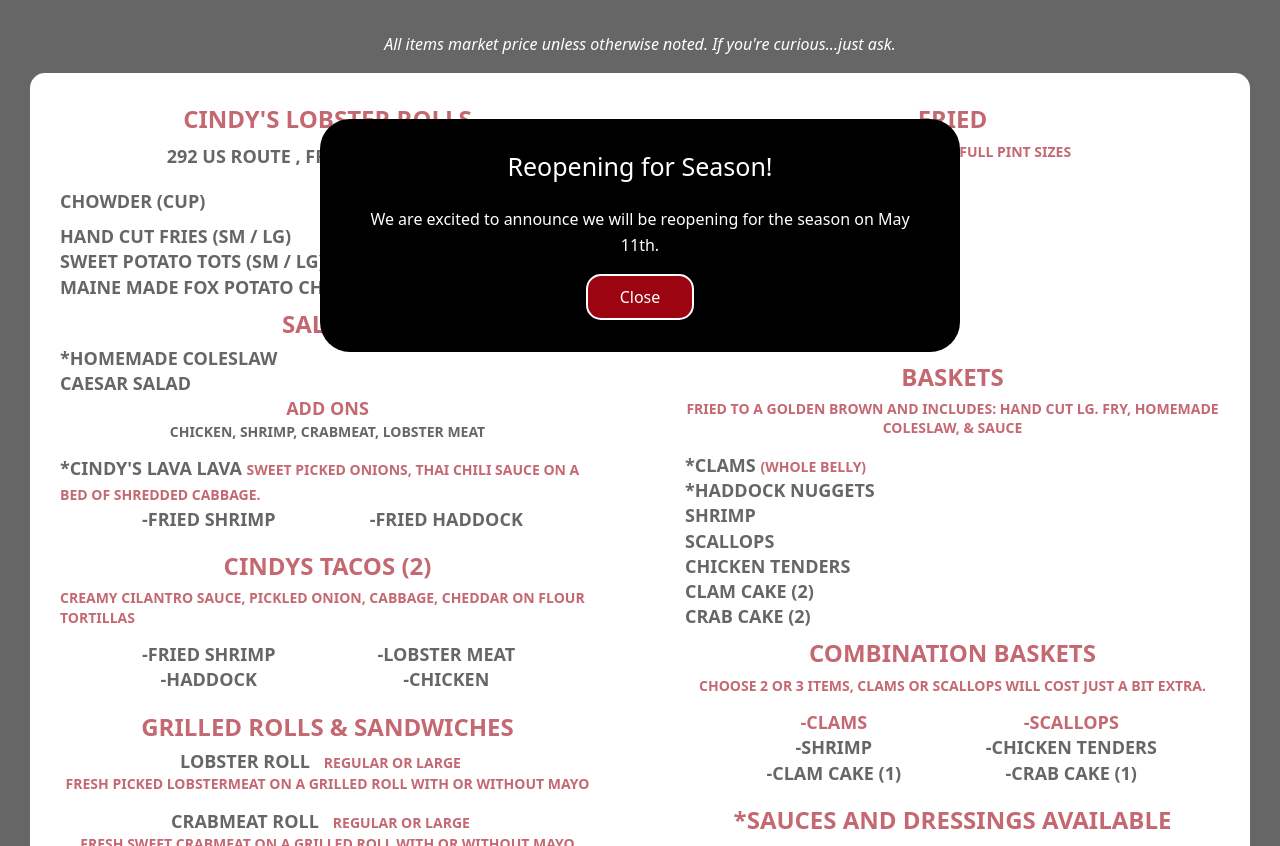
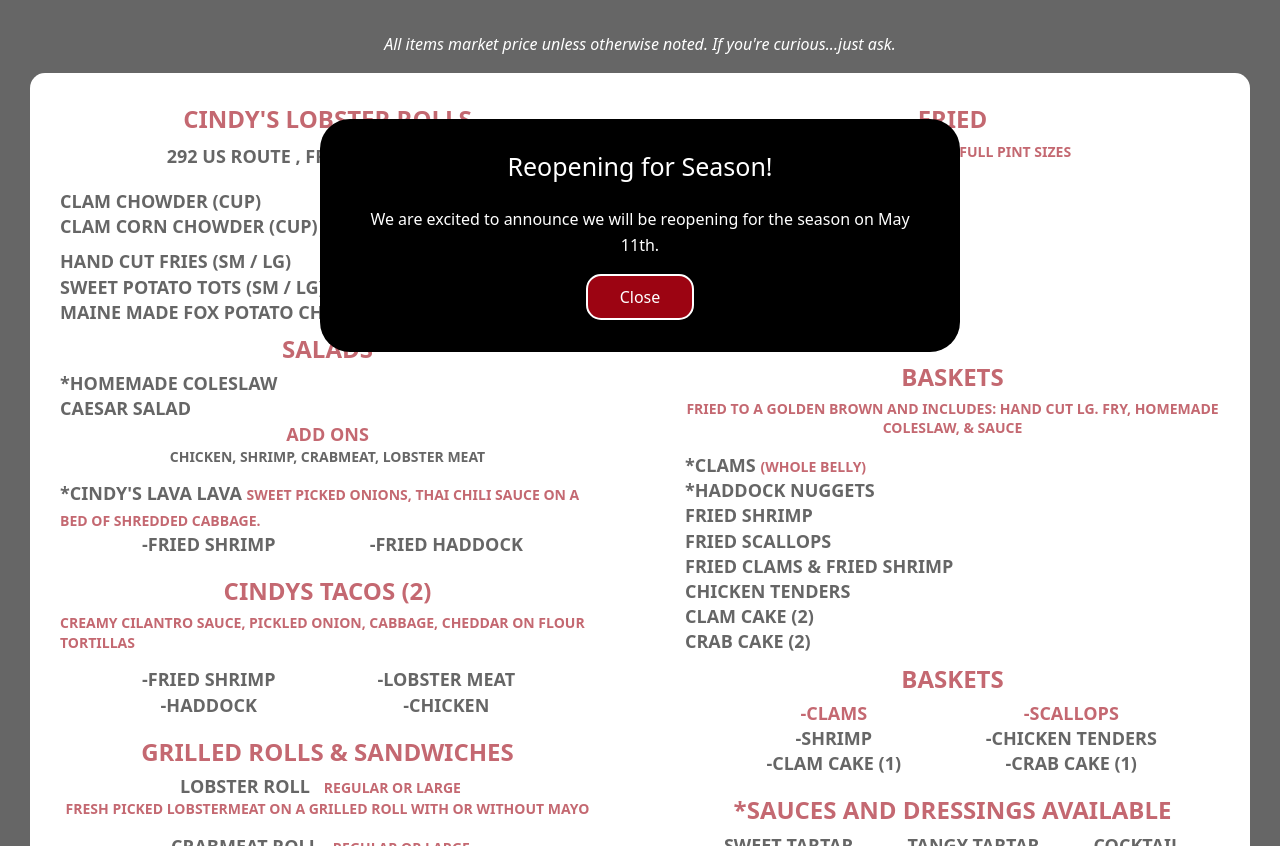
Before and after one commit to tallen1985/cindysLobsterRolls, a PHP site: page /index.php in a window 1280 px wide. Shown: the part 375-1221 px from the top of the page. Run offline with PHP 8.4, Linux system fonts and the light colour scheme.

Commit message:
update menu

```diff
--- a/menu-snippet.php
+++ b/menu-snippet.php
@@ -8,7 +8,8 @@
                 <h3>Cindy's Lobster Rolls</h3>
                 <p>292 us route , freeport me, 04032</p>
                 <div class="chowder">
-                    <p>Chowder (cup)</p>
+                    <p>Clam Chowder (cup)</p>
+                    <p>Clam Corn Chowder (cup)</p>
                 </div>
                 <div class="fries">
                     <p>Hand Cut Fries (Sm / Lg)</p>
@@ -57,7 +58,7 @@
                     <p>Fried Clam Roll <span class="red">(Whole Belly)</span></p>
                     <p>Fried Scallop Roll</p>
                     <p>Fried Haddock Sandwich <span class="red">Lettuce & Tomato</span></p>
-                    <p>Fried Scallop Roll</p>
+                    <p>Fried Shrimp Roll</p>
                     <p>Clam Cake <span class="red">Lettuce & Tomato</span></p>
                     <p>Crab Cake<span class="red">Lettuce & Tomato</span></p>
                     <p>Chicken <span class="red">Lettuce & Tomato</span></p>
@@ -91,15 +92,15 @@
                         coleslaw, & sauce</span>
                     <p>*Clams <span class="red">(Whole belly)</span></p>
                     <p>*Haddock Nuggets</p>
-                    <p>Shrimp</p>
-                    <p>Scallops</p>
+                    <p>Fried Shrimp</p>
+                    <p>Fried Scallops</p>
+                    <p>Fried Clams & Fried Shrimp</p>
                     <p>Chicken Tenders</p>
                     <p>Clam Cake (2)</p>
                     <p>Crab Cake (2)</p>
                 </div>
                 <div>
-                    <h3>Combination Baskets</h3>
-                    <span class="centered red">Choose 2 or 3 items, Clams or Scallops will cost just a bit extra.</span>
+                    <h3>Baskets</h3>
                     <div class="two-columns">
                         <p class="red">Clams</p>
                         <p class="red">Scallops</p>
@@ -117,9 +118,8 @@
                     <p>house made bbq</p>
                     <p>honey mustard</p>
                     <p>mayo</p>
-                    <p>thai chili</p>
+                    <p>sweet thai chili</p>
                     <p>ranch</p>
-                    <p>balsamic</p>
                     <p>Caesar</p>
                 </div>
                 <div class="sauces">
@@ -141,11 +141,16 @@
                     <p>brownies</p>
                     <p>hot fudge brownie sundae</p>
                 </div>
-                <h3>* Cindy's Specialty's Items on Menu</h3>
+                <div>
+                    <p class="red">Fresh Picked Lobstermeat <br />
+                        1/2 or 1lb When available - Please call ahead</p>
+                </div>
+                <div class <h3>* Cindy's Specialty's Items on Menu</h3>
                     <p class='centered'>We do not serve fast food but we serve great food as fast as we can!</p>
                     <p class="centered" style="font-weight: 500;">*Our products may contain shells or other naturally
                         occurring objects.</p>
-                <p class="centered" style="font-weight: 500;">*Consuming raw or under cooked meats, poultry, seafood,
+                    <p class="centered" style="font-weight: 500;">*Consuming raw or under cooked meats, poultry,
+                        seafood,
                         shellfish, or eggs may increase risks of a food borne illness</p>
                     <p class="centered" style="font-weight: 500;">*prices are subject to change</p>
                     <p class="centered" style="font-weight: 500;">*plus tax</p>
```
Lines whose indentation alone changed are shown as unchanged.
